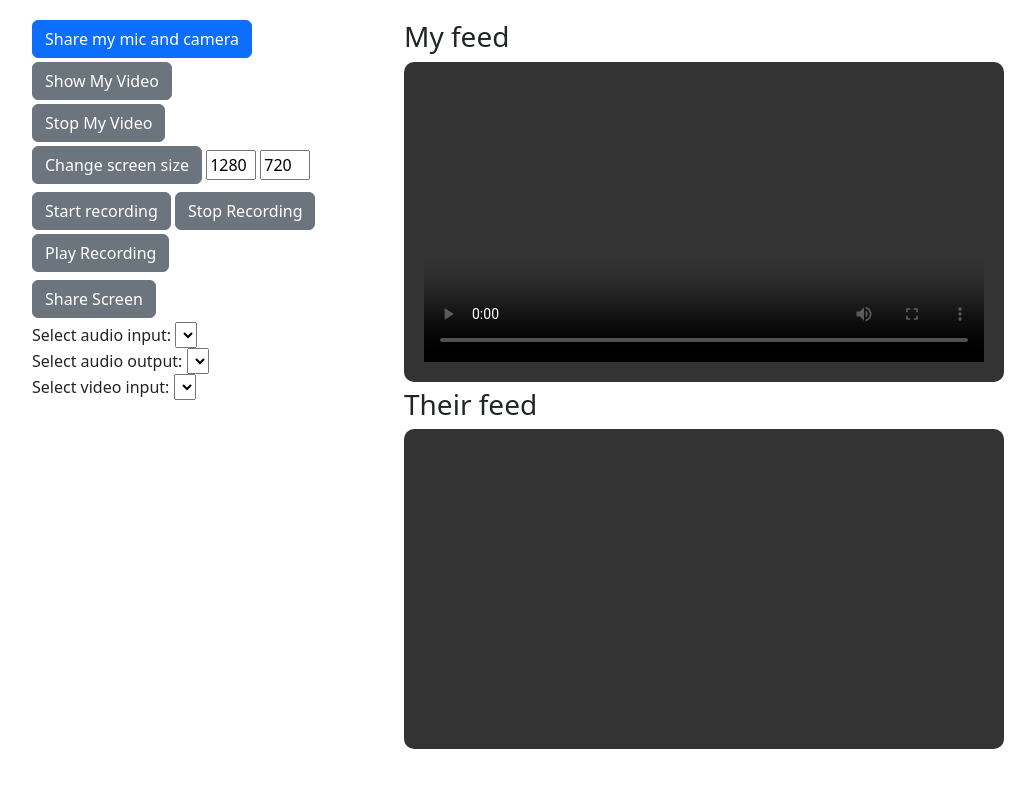
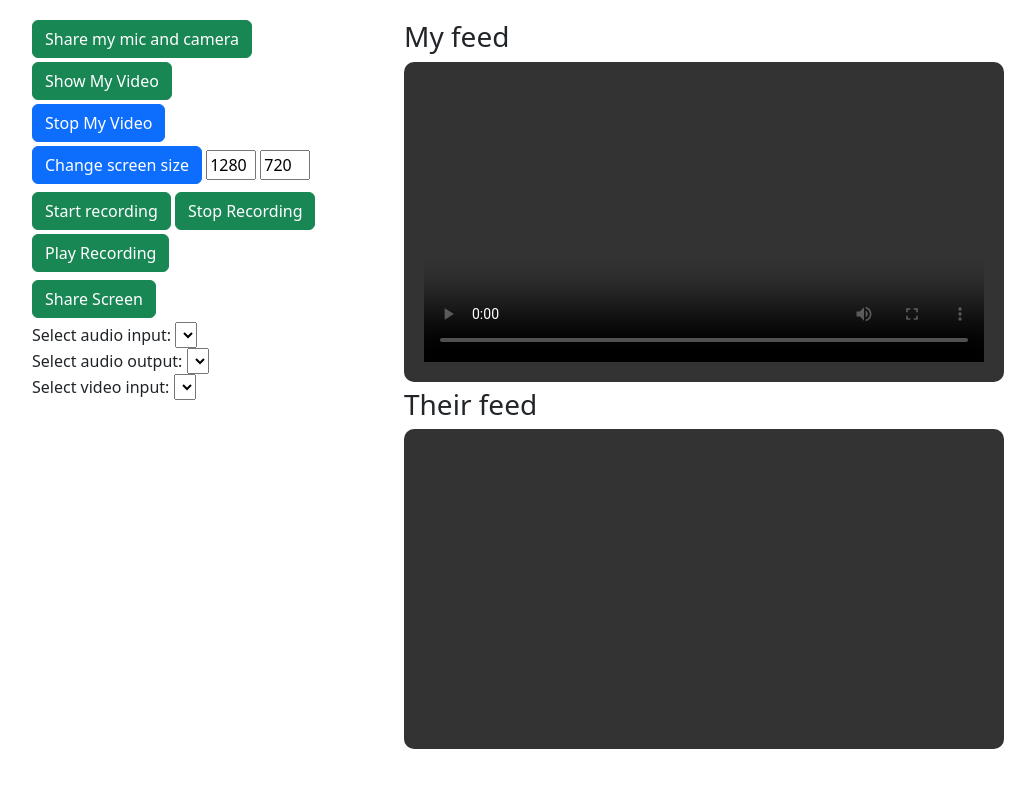
Before and after one commit to Koushik-Deb/webRTC-react, a website: page gumPlayground/index.html in a window 1280 px wide. Both pictures are taken after a click on the button "Share Screen". Shown: the whole page, without its empty margins (62-1097 px from the left). Drawn offline with nearby package versions, Linux system fonts and the light colour scheme.

Commit message:
Initial commit for share screen

```diff
--- a/gumPlayground/index.html
+++ b/gumPlayground/index.html
@@ -80,7 +80,7 @@
     <script src="changeButtons.js"></script>
     <script src="changeVideoSize.js"></script>
     <script src="screenRecorder.js"></script>
-    <!-- <script src='shareScreen.js'></script>
-    <script src='inputOutput.js'></script> -->
+    <script src="shareScreen.js"></script>
+    <!-- <script src='inputOutput.js'></script> -->
   </body>
 </html>
--- a/gumPlayground/scripts.js
+++ b/gumPlayground/scripts.js
@@ -80,3 +80,6 @@ document
 document
   .querySelector("#play-record")
   .addEventListener("click", (e) => playRecording(e));
+document
+  .querySelector("#share-screen")
+  .addEventListener("click", (e) => shareScreen(e));
--- /dev/null
+++ b/gumPlayground/shareScreen.js
@@ -0,0 +1,13 @@
+const shareScreen = async () => {
+  //we don't handle all button paths
+  changeButtons([
+    "green",
+    "green",
+    "blue",
+    "blue",
+    "green",
+    "green",
+    "green",
+    "green",
+  ]);
+};
```
